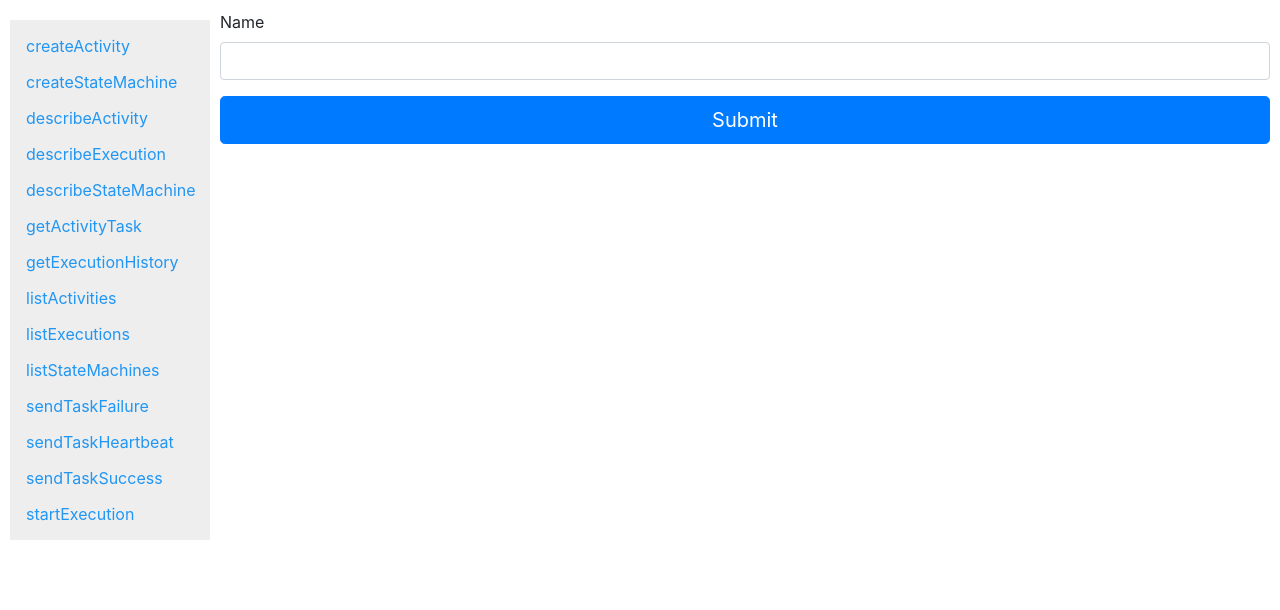
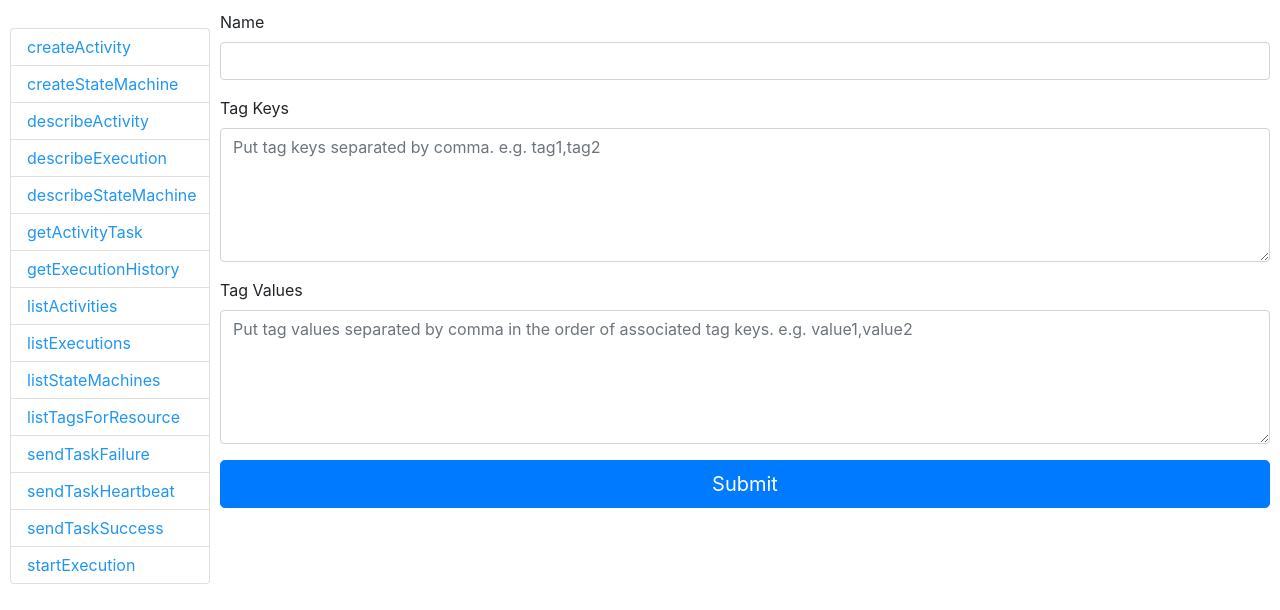
Before and after one commit to mwkim0919/stepfunctions-local-dashboard, a React (Create React App) app: page /createActivity in a window 1280 px wide. Shown: the top 610 px of the page. Built offline with nearby package versions, Linux system fonts and the light colour scheme.

Commit message:
added tagging support (#1)

```diff
--- a/server.js
+++ b/server.js
@@ -47,6 +47,10 @@ app.post("/api/list-state-machines", function(req, res) {
   StepFunctionsAPI.call(APIType.LIST_STATE_MACHINES, req, res);
 });
 
+app.post("/api/list-tags-for-resource", function(req, res) {
+  StepFunctionsAPI.call(APIType.LIST_TAGS_FOR_RESOURCE, req, res);
+});
+
 app.post("/api/start-execution", function(req, res) {
   StepFunctionsAPI.call(APIType.START_EXECUTION, req, res);
 });
--- a/src/App.css
+++ b/src/App.css
@@ -4,7 +4,6 @@
   z-index: 1;
   top: 20px;
   left: 10px;
-  background: #eee;
   overflow-x: hidden;
   padding: 8px 0;
 }
@@ -33,4 +32,10 @@ div.response {
 
 table {
   margin-top: 20px;
+  margin-bottom: 5px;
 }
+
+.btn-block {
+  margin-top: 5px;
+  margin-bottom: 5px;
+}
--- a/src/App.js
+++ b/src/App.js
@@ -11,6 +11,7 @@ import GetExecutionHistory from "./components/GetExecutionHistory";
 import ListActivities from "./components/ListActivities";
 import ListExecutions from "./components/ListExecutions";
 import ListStateMachines from "./components/ListStateMachines";
+import ListTagsForResource from "./components/ListTagsForResource";
 import StartExecution from "./components/StartExecution";
 import SendTaskSuccess from "./components/SendTaskSuccess";
 import SendTaskFailure from "./components/SendTaskFailure";
@@ -29,7 +30,7 @@ const APIs = [
   "listActivities",
   "listExecutions",
   "listStateMachines",
-  // "listTagsForResource",
+  "listTagsForResource",
   "sendTaskFailure",
   "sendTaskHeartbeat",
   "sendTaskSuccess",
@@ -45,13 +46,18 @@ function App() {
     <div className="App">
       <Router>
         <div class="sidenav">
+          <div class="list-group">
             {APIs.map(api => {
               return (
-              <Link className="nav-link active" to={"/" + api}>
+                <Link
+                  className="list-group-item list-group-item-action"
+                  to={"/" + api}
+                >
                   {api}
                 </Link>
               );
             })}
+          </div>
         </div>
 
         <div class="main">
@@ -67,7 +73,11 @@ function App() {
             path="/describeExecution"
             component={DescribeExecution}
           />
-          <Route exact path="/describeStateMachine" component={DescribeStateMachine} />
+          <Route
+            exact
+            path="/describeStateMachine"
+            component={DescribeStateMachine}
+          />
           <Route exact path="/getActivityTask" component={GetActivityTask} />
           <Route
             exact
@@ -80,6 +90,11 @@ function App() {
             exact
             path="/listStateMachines"
             component={ListStateMachines}
+          />
+          <Route
+            exact
+            path="/listTagsForResource"
+            component={ListTagsForResource}
           />
           <Route exact path="/startExecution" component={StartExecution} />
           <Route exact path="/sendTaskSuccess" component={SendTaskSuccess} />
--- a/src/components/CreateActivity.js
+++ b/src/components/CreateActivity.js
@@ -6,6 +6,8 @@ class CreateActivity extends Component {
     this.state = {
       endpoint: "http://localhost:8083",
       name: "",
+      tagKeys: "",
+      tagValues: "",
       response: "",
       statusCode: ""
     };
@@ -20,6 +22,14 @@ class CreateActivity extends Component {
       this.setState({
         endpoint: event.target.value
       });
+    } else if (event.target.name === "tagKeys") {
+      this.setState({
+        tagKeys: event.target.value
+      });
+    } else if (event.target.name === "tagValues") {
+      this.setState({
+        tagValues: event.target.value
+      });
     }
   };
 
@@ -27,7 +37,8 @@ class CreateActivity extends Component {
     event.preventDefault();
     const data = {
       param: {
-        name: this.state.name
+        name: this.state.name,
+        tags: this.processTags(this.state.tagKeys, this.state.tagValues)
       },
       endpoint: this.state.endpoint
     };
@@ -50,6 +61,20 @@ class CreateActivity extends Component {
       )
       .catch(err => this.setState({ response: JSON.stringify(err, null, 4) }));
   };
+
+  processTags(keys, values) {
+    const tags = [];
+    const keyArray = keys.split(",");
+    const valueArray = values.split(",");
+    keyArray.forEach((key, index) => {
+      const tag = {
+        key: key.trim(),
+        value: valueArray[index].trim()
+      };
+      tags.push(tag);
+    });
+    return tags;
+  }
 
   render() {
     const response = this.state.response;
@@ -79,6 +104,30 @@ class CreateActivity extends Component {
               onChange={this.handleChange}
             />
           </div>
+          <div className="form-group">
+            <label htmlFor="tagKeys">Tag Keys</label>
+            <textarea
+              className="form-control"
+              id="tagKeys"
+              name="tagKeys"
+              rows="5"
+              onChange={this.handleChange}
+              value={this.state.tagKeys}
+              placeholder="Put tag keys separated by comma. e.g. tag1,tag2"
+            />
+          </div>
+          <div className="form-group">
+            <label htmlFor="tagValues">Tag Values</label>
+            <textarea
+              className="form-control"
+              id="tagValues"
+              name="tagValues"
+              rows="5"
+              onChange={this.handleChange}
+              value={this.state.tagValues}
+              placeholder="Put tag values separated by comma in the order of associated tag keys. e.g. value1,value2"
+            />
+          </div>
           <button type="submit" className="btn btn-primary btn-lg btn-block">
             Submit
           </button>
--- a/src/components/CreateStateMachine.js
+++ b/src/components/CreateStateMachine.js
@@ -8,7 +8,9 @@ class CreateStateMachine extends Component {
       endpoint: "http://localhost:8083",
       name: "",
       definition: "",
-      roleArn: "arn:aws:iam::123456789012:role/asdf",
+      roleArn: "",
+      tagKeys: "",
+      tagValues: "",
       response: "",
       statusCode: ""
     };
@@ -31,12 +33,20 @@ class CreateStateMachine extends Component {
       this.setState({
         roleArn: event.target.value
       });
-    } else if (event.target.name === 'snippets') {
+    } else if (event.target.name === "snippets") {
       if (event.target.value !== "") {
         this.setState({
           definition: event.target.value
         });
       }
+    } else if (event.target.name === "tagKeys") {
+      this.setState({
+        tagKeys: event.target.value
+      });
+    } else if (event.target.name === "tagValues") {
+      this.setState({
+        tagValues: event.target.value
+      });
     }
   };
 
@@ -46,7 +56,8 @@ class CreateStateMachine extends Component {
       param: {
         name: this.state.name,
         definition: this.state.definition,
-        roleArn: this.state.roleArn
+        roleArn: this.state.roleArn,
+        tags: this.processTags(this.state.tagKeys, this.state.tagValues)
       },
       endpoint: this.state.endpoint
     };
@@ -69,6 +80,20 @@ class CreateStateMachine extends Component {
       )
       .catch(err => this.setState({ response: JSON.stringify(err, null, 4) }));
   };
+
+  processTags(keys, values) {
+    const tags = [];
+    const keyArray = keys.split(",");
+    const valueArray = values.split(",");
+    keyArray.forEach((key, index) => {
+      const tag = {
+        key: key.trim(),
+        value: valueArray[index].trim()
+      };
+      tags.push(tag);
+    });
+    return tags;
+  }
 
   render() {
     const response = this.state.response;
@@ -139,6 +164,31 @@ class CreateStateMachine extends Component {
               name="roleArn"
               value={this.state.roleArn}
               onChange={this.handleChange}
+              placeholder="arn:aws:iam::123456789012:role/asdf"
+            />
+          </div>
+          <div className="form-group">
+            <label htmlFor="tagKeys">Tag Keys</label>
+            <textarea
+              className="form-control"
+              id="tagKeys"
+              name="tagKeys"
+              rows="5"
+              onChange={this.handleChange}
+              value={this.state.tagKeys}
+              placeholder="Put tag keys separated by comma. e.g. tag1,tag2"
+            />
+          </div>
+          <div className="form-group">
+            <label htmlFor="tagValues">Tag Values</label>
+            <textarea
+              className="form-control"
+              id="tagValues"
+              name="tagValues"
+              rows="5"
+              onChange={this.handleChange}
+              value={this.state.tagValues}
+              placeholder="Put tag values separated by comma in the order of associated tag keys. e.g. value1,value2"
             />
           </div>
           <button type="submit" className="btn btn-primary btn-lg btn-block">
--- /dev/null
+++ b/src/components/ListTagsForResource.js
@@ -0,0 +1,84 @@
+import React, { Component } from "react";
+
+class ListTagsForResource extends Component {
+  constructor() {
+    super();
+    this.state = {
+      endpoint: "http://localhost:8083",
+      resourceArn: "",
+      tags: []
+    };
+  }
+
+  handleChange = event => {
+    if (event.target.name === "resourceArn") {
+      this.setState({
+        resourceArn: event.target.value
+      });
+    }
+  };
+
+  handleSubmit = event => {
+    event.preventDefault();
+    const data = {
+      param: {
+        resourceArn: this.state.resourceArn
+      },
+      endpoint: this.state.endpoint
+    };
+
+    fetch("/api/list-tags-for-resource", {
+      method: "POST",
+      headers: {
+        "Content-Type": "application/json"
+      },
+      body: JSON.stringify(data)
+    })
+      .then(res => res.json().then(data => this.setState({ tags: data.tags })))
+      .catch(err => console.log(err));
+  };
+
+  render() {
+    const tags = this.state.tags;
+    return (
+      <div>
+        <form onSubmit={this.handleSubmit}>
+          <div className="form-group">
+            <label htmlFor="resourceArn">Resource ARN</label>
+            <input
+              type="text"
+              className="form-control"
+              id="resourceArn"
+              name="resourceArn"
+              value={this.state.resourceArn}
+              onChange={this.handleChange}
+            />
+          </div>
+          <button type="submit" className="btn btn-primary btn-lg btn-block">
+            Submit
+          </button>
+        </form>
+        <table className="table">
+          <thead className="thead-light">
+            <tr>
+              <th scope="col">Key</th>
+              <th scope="col">Value</th>
+            </tr>
+          </thead>
+          <tbody>
+            {tags.map(tag => {
+              return (
+                <tr>
+                  <td>{tag.key}</td>
+                  <td>{tag.value}</td>
+                </tr>
+              );
+            })}
+          </tbody>
+        </table>
+      </div>
+    );
+  }
+}
+
+export default ListTagsForResource;
```
Lines whose indentation alone changed are shown as unchanged.
